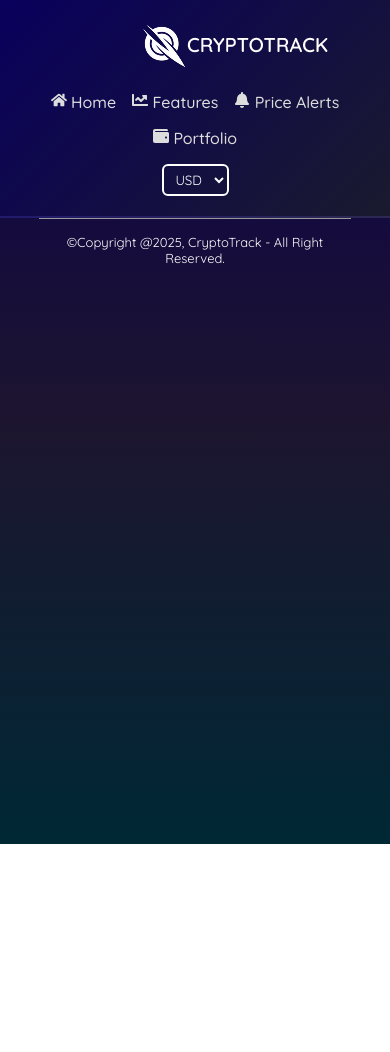
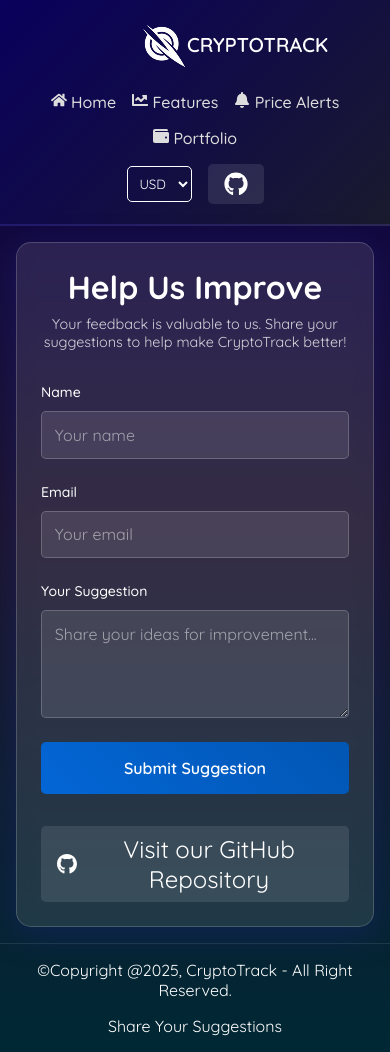
Before and after one commit to thegoofy-dev/crpytoTrack, a React (Vite) app: page /suggestions in a window 390 px wide. Before the commit the page ends 844 px from the top, so only its background shows below. Built offline with nearby package versions, Linux system fonts and the light colour scheme; no server answers.

Commit message:
Add SuggestionForm component and update Footer and Navbar with new styles and links; enhance layout and responsiveness

```diff
--- a/src/App.tsx
+++ b/src/App.tsx
@@ -7,6 +7,7 @@
 import Pricing from './pages/Pricing/Pricing';
 import PriceAlerts from './components/PriceAlerts/PriceAlerts';
 import PortfolioPage from './components/Portfolio/Portfolio';
+import SuggestionForm from './components/SuggestionForm/SuggestionForm';
 
 const App = () => {
   return (
@@ -19,6 +20,7 @@
         <Route path="/pricing" element={<Pricing />} />
         <Route path="/alerts" element={<PriceAlerts />} />
         <Route path="/portfolio" element={<PortfolioPage />} />
+        <Route path="/suggestions" element={<SuggestionForm />} />
       </Routes>
       <Footer />
     </div>
--- a/src/components/Footer/Footer.css
+++ b/src/components/Footer/Footer.css
@@ -1,8 +1,37 @@
 .footer {
-    text-align: center;
-    margin: auto;
-    max-width: 80%;
-    border-top:1px solid #989898;
-    padding: 15px 0px;
-    font-size: 13px;
+    display: flex;
+    justify-content: space-between;
+    align-items: center;
+    padding: 1rem 2rem;
+    background: transparent;
+    border-top: 1px solid rgba(255, 255, 255, 0.1);
 }
+
+.footer-links {
+    display: flex;
+    align-items: center;
+    gap: 1.5rem;
+}
+
+.suggestions-link {
+    text-decoration: none;
+    color: white;
+    transition: color 0.3s ease;
+}
+
+.suggestions-link:hover {
+    color: #0366d6;
+}
+
+@media (max-width: 768px) {
+    .footer {
+        flex-direction: column;
+        gap: 1rem;
+        text-align: center;
+    }
+
+    .footer-links {
+        flex-direction: column;
+        gap: 1rem;
+    }
+}
--- a/src/components/Footer/Footer.tsx
+++ b/src/components/Footer/Footer.tsx
@@ -1,9 +1,15 @@
 import "./Footer.css"
+import { Link } from 'react-router-dom';
 
 const Footer = () => {
   return (
     <div className="footer">
         <p>&#169;Copyright &#64;2025, CryptoTrack - All Right Reserved.</p>
+        <div className="footer-links">
+            <Link to="/suggestions" className="suggestions-link">
+                Share Your Suggestions
+            </Link>
+        </div>
     </div>
   )
 }
--- a/src/components/Navbar/Navbar.css
+++ b/src/components/Navbar/Navbar.css
@@ -34,31 +34,46 @@
   color: #3498db;
 }
 
-
-
 .nav-right {
   display: flex;
   align-items: center;
-  gap: max(1vw, 12px);
+  gap: 1rem;
+}
+
+.github-link {
+  display: flex;
+  align-items: center;
+  justify-content: center;
+  color: white;
+  font-size: 1.5rem;
+  padding: 0.5rem;
+  border-radius: 50%;
+  background: rgba(255, 255, 255, 0.1);
+  transition: all 0.3s ease;
+}
+
+.github-link:hover {
+  color: #0366d6;
+  background: rgba(255, 255, 255, 0.2);
+  transform: scale(1.1);
 }
 
 .nav-right select {
-  padding: 5px 8px;
-  border-radius: 6px;
-  border: 2px solid white;
+  padding: 0.5rem;
+  border-radius: 5px;
   background: transparent;
   color: white;
+  border: 1px solid white;
   cursor: pointer;
-  outline: none;
+}
+
+.nav-right select:hover {
+  background: rgba(255, 255, 255, 0.1);
 }
 
 .nav-right select option {
-  background-color: #09005c;
+  background: #1d152f;
   color: white;
-}
-
-.nav-right select:focus {
-  border-color: #3498db;
 }
 
 @media (max-width: 900px) {
--- a/src/components/Navbar/Navbar.tsx
+++ b/src/components/Navbar/Navbar.tsx
@@ -3,7 +3,7 @@
 import { useContext } from "react";
 import { CoinContext } from "../../contexts/CoinContext";
 import { Link } from "react-router-dom";
-import { FaHome, FaBell, FaWallet, FaChartLine } from "react-icons/fa";
+import { FaHome, FaBell, FaWallet, FaChartLine, FaGithub } from "react-icons/fa";
 
 const Navbar = () => {
   const { setCurrency } = useContext(CoinContext);
@@ -61,6 +61,14 @@
           <option value="eur">EUR</option>
           <option value="inr">INR</option>
         </select>
+        <a
+          href="https://github.com/thegoofy-dev/crpytoTrack"
+          target="_blank"
+          rel="noopener noreferrer"
+          className="github-link"
+        >
+          <FaGithub />
+        </a>
       </div>
     </div>
   );
--- /dev/null
+++ b/src/components/SuggestionForm/SuggestionForm.css
@@ -0,0 +1,120 @@
+.suggestion-container {
+  max-width: 600px;
+  margin: 2rem auto;
+  padding: 2rem;
+  background: rgba(255, 255, 255, 0.1);
+  border-radius: 15px;
+  box-shadow: 0 8px 32px 0 rgba(31, 38, 135, 0.37);
+  backdrop-filter: blur(8px);
+  -webkit-backdrop-filter: blur(8px);
+  border: 1px solid rgba(255, 255, 255, 0.18);
+  color: white;
+}
+
+.suggestion-header {
+  text-align: center;
+  margin-bottom: 2rem;
+}
+
+.suggestion-header h2 {
+  color: white;
+  margin-bottom: 0.5rem;
+  font-size: 2rem;
+}
+
+.suggestion-header p {
+  color: rgba(255, 255, 255, 0.8);
+  font-size: 0.9rem;
+}
+
+.suggestion-form {
+  display: flex;
+  flex-direction: column;
+  gap: 1.5rem;
+}
+
+.form-group {
+  display: flex;
+  flex-direction: column;
+  gap: 0.5rem;
+}
+
+.form-group label {
+  font-weight: 500;
+  color: white;
+}
+
+.form-group input,
+.form-group textarea {
+  padding: 0.8rem;
+  background: rgba(255, 255, 255, 0.1);
+  border: 1px solid rgba(255, 255, 255, 0.2);
+  border-radius: 5px;
+  font-size: 1rem;
+  color: white;
+  transition: all 0.3s ease;
+}
+
+.form-group input::placeholder,
+.form-group textarea::placeholder {
+  color: rgba(255, 255, 255, 0.5);
+}
+
+.form-group input:focus,
+.form-group textarea:focus {
+  outline: none;
+  border-color: #0366d6;
+  background: rgba(255, 255, 255, 0.15);
+}
+
+.submit-btn {
+  background: linear-gradient(45deg, #0366d6, #0256b3);
+  color: white;
+  padding: 1rem;
+  border: none;
+  border-radius: 5px;
+  font-size: 1rem;
+  cursor: pointer;
+  transition: all 0.3s ease;
+  font-weight: 600;
+}
+
+.submit-btn:hover {
+  background: linear-gradient(45deg, #0256b3, #0366d6);
+  transform: translateY(-2px);
+  box-shadow: 0 5px 15px rgba(3, 102, 214, 0.3);
+}
+
+.github-link-container {
+  margin-top: 2rem;
+  text-align: center;
+}
+
+.github-link {
+  display: inline-flex;
+  align-items: center;
+  gap: 0.5rem;
+  text-decoration: none;
+  color: white;
+  transition: all 0.3s ease;
+  padding: 0.5rem 1rem;
+  border-radius: 5px;
+  background: rgba(255, 255, 255, 0.1);
+}
+
+.github-link:hover {
+  color: #0366d6;
+  background: rgba(255, 255, 255, 0.2);
+  transform: translateY(-2px);
+}
+
+.github-icon {
+  font-size: 1.5rem;
+}
+
+@media (max-width: 768px) {
+  .suggestion-container {
+    margin: 1rem;
+    padding: 1.5rem;
+  }
+}
--- /dev/null
+++ b/src/components/SuggestionForm/SuggestionForm.tsx
@@ -0,0 +1,95 @@
+import { useState } from 'react';
+import { FaGithub } from 'react-icons/fa';
+import './SuggestionForm.css';
+
+const SuggestionForm = () => {
+  const [formData, setFormData] = useState({
+    name: '',
+    email: '',
+    suggestion: ''
+  });
+
+  const handleSubmit = (e: React.FormEvent) => {
+    e.preventDefault();
+    // Here you can add the logic to handle form submission
+    // For example, sending to an API endpoint
+    console.log('Form submitted:', formData);
+    // Reset form after submission
+    setFormData({ name: '', email: '', suggestion: '' });
+    alert('Thank you for your suggestion!');
+  };
+
+  const handleChange = (e: React.ChangeEvent<HTMLInputElement | HTMLTextAreaElement>) => {
+    const { name, value } = e.target;
+    setFormData(prev => ({
+      ...prev,
+      [name]: value
+    }));
+  };
+
+  return (
+    <div className="suggestion-container">
+      <div className="suggestion-header">
+        <h2>Help Us Improve</h2>
+        <p>Your feedback is valuable to us. Share your suggestions to help make CryptoTrack better!</p>
+      </div>
+
+      <form onSubmit={handleSubmit} className="suggestion-form">
+        <div className="form-group">
+          <label htmlFor="name">Name</label>
+          <input
+            type="text"
+            id="name"
+            name="name"
+            value={formData.name}
+            onChange={handleChange}
+            required
+            placeholder="Your name"
+          />
+        </div>
+
+        <div className="form-group">
+          <label htmlFor="email">Email</label>
+          <input
+            type="email"
+            id="email"
+            name="email"
+            value={formData.email}
+            onChange={handleChange}
+            required
+            placeholder="Your email"
+          />
+        </div>
+
+        <div className="form-group">
+          <label htmlFor="suggestion">Your Suggestion</label>
+          <textarea
+            id="suggestion"
+            name="suggestion"
+            value={formData.suggestion}
+            onChange={handleChange}
+            required
+            placeholder="Share your ideas for improvement..."
+            rows={4}
+          />
+        </div>
+
+        <button type="submit" className="submit-btn">Submit Suggestion</button>
+      </form>
+
+      <div className="github-link-container">
+        <a
+          href="https://github.com/thegoofy-dev/crpytoTrack"
+          target="_blank"
+          rel="noopener noreferrer"
+          className="github-link"
+        >
+          <FaGithub className="github-icon" />
+          <span>Visit our GitHub Repository</span>
+        </a>
+      </div>
+    </div>
+  );
+};
+
+export default SuggestionForm;
```
